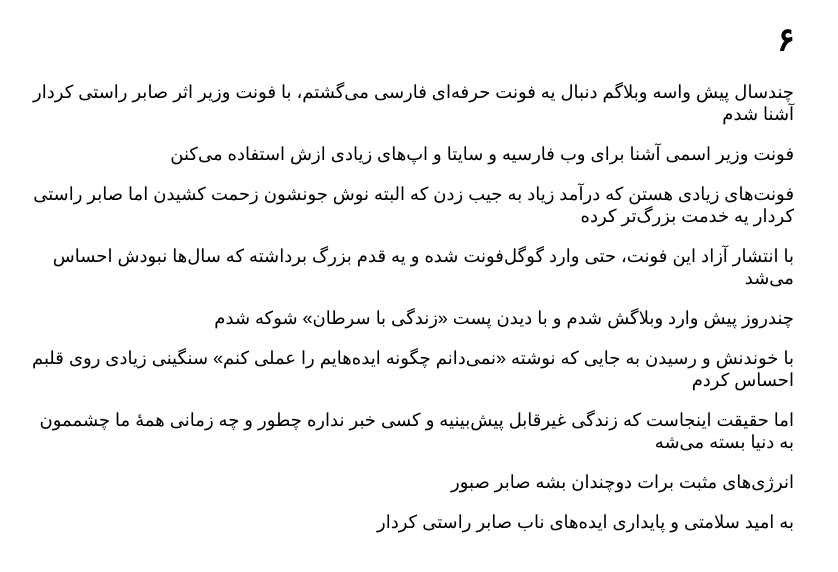
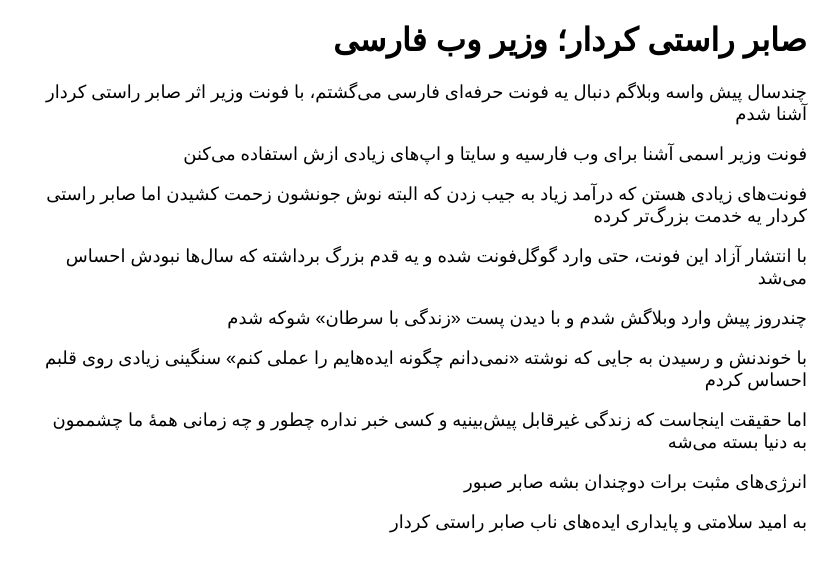
Before and after one commit to darkblog/darkblog.github.io, a Jekyll site: the page built from _posts/2023-8-23-6.md, in a window 1280 px wide. Shown: the top 572 px of the page, without its empty margins (325-1163 px from the left). Built offline with Jekyll 4.4.1, drawn with Linux system fonts in a browser that asks for light colours.

Commit message:
Update 2023-8-23-6.md

```diff
--- a/_posts/2023-8-23-6.md
+++ b/_posts/2023-8-23-6.md
@@ -1,6 +1,6 @@
 ---
 layout: post
-title: ۶
+title: صابر راستی کردار؛ وزیر وب فارسی
 ---
 
 چندسال پیش واسه وبلاگم دنبال یه فونت حرفه‌ای فارسی می‌گشتم، با فونت وزیر اثر صابر راستی کردار آشنا شدم
```
